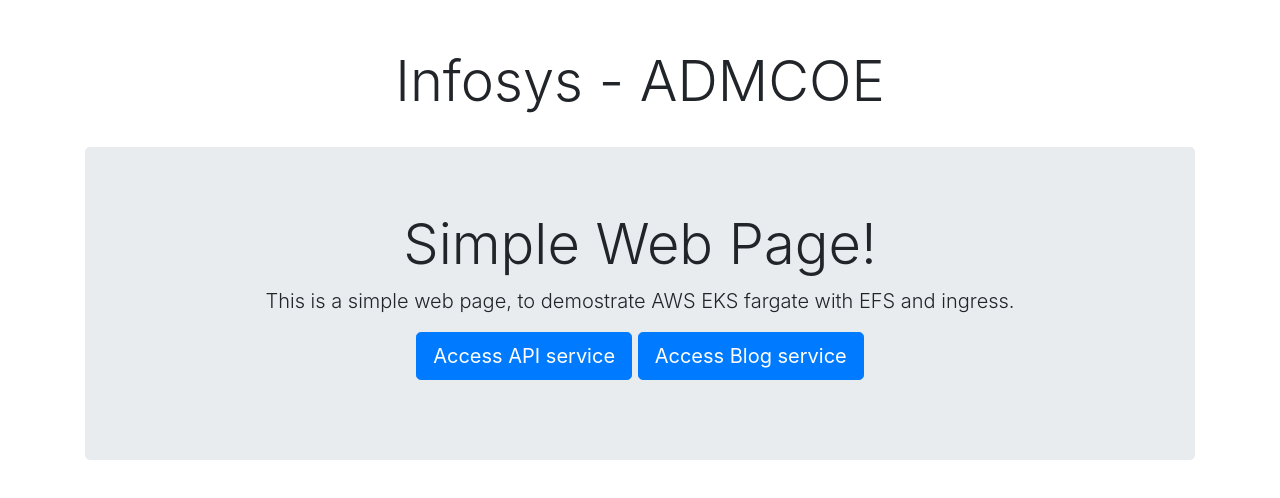
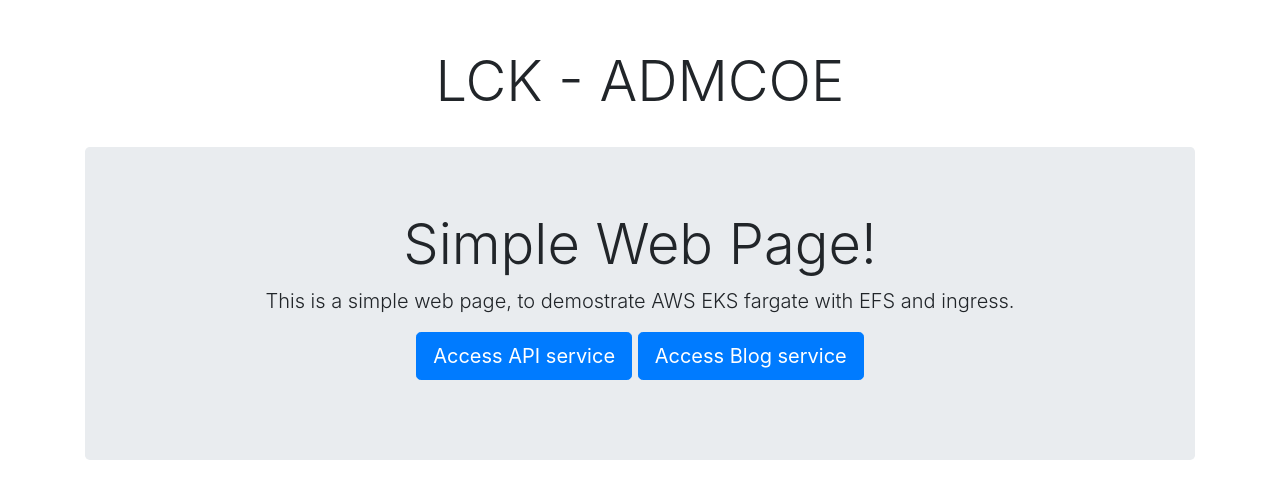
Before and after one commit to akilans/eks-fargate-demo, a plain HTML site: page k8s/EFS/index.html in a window 1280 px wide. Drawn offline with nearby package versions, Linux system fonts and the light colour scheme.

Commit message:
removed infosys keyword

```diff
--- a/k8s/EFS/index.html
+++ b/k8s/EFS/index.html
@@ -16,7 +16,7 @@
 <body>
 
     <div class="pricing-header px-3 py-3 pt-md-5 pb-md-4 mx-auto text-center">
-        <h1 class="display-4">Infosys - ADMCOE</h1>
+        <h1 class="display-4">LCK - ADMCOE</h1>
     </div>
 
 
```
